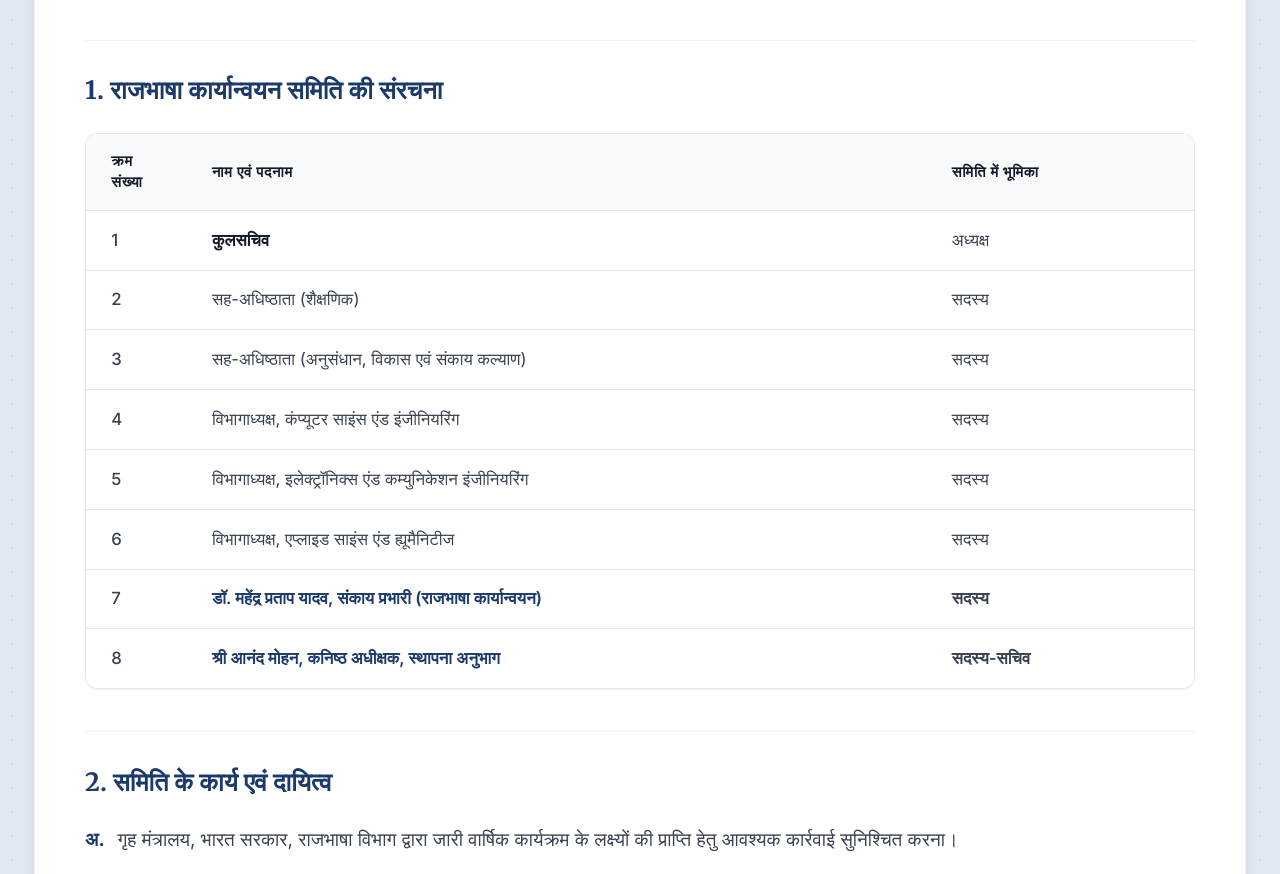
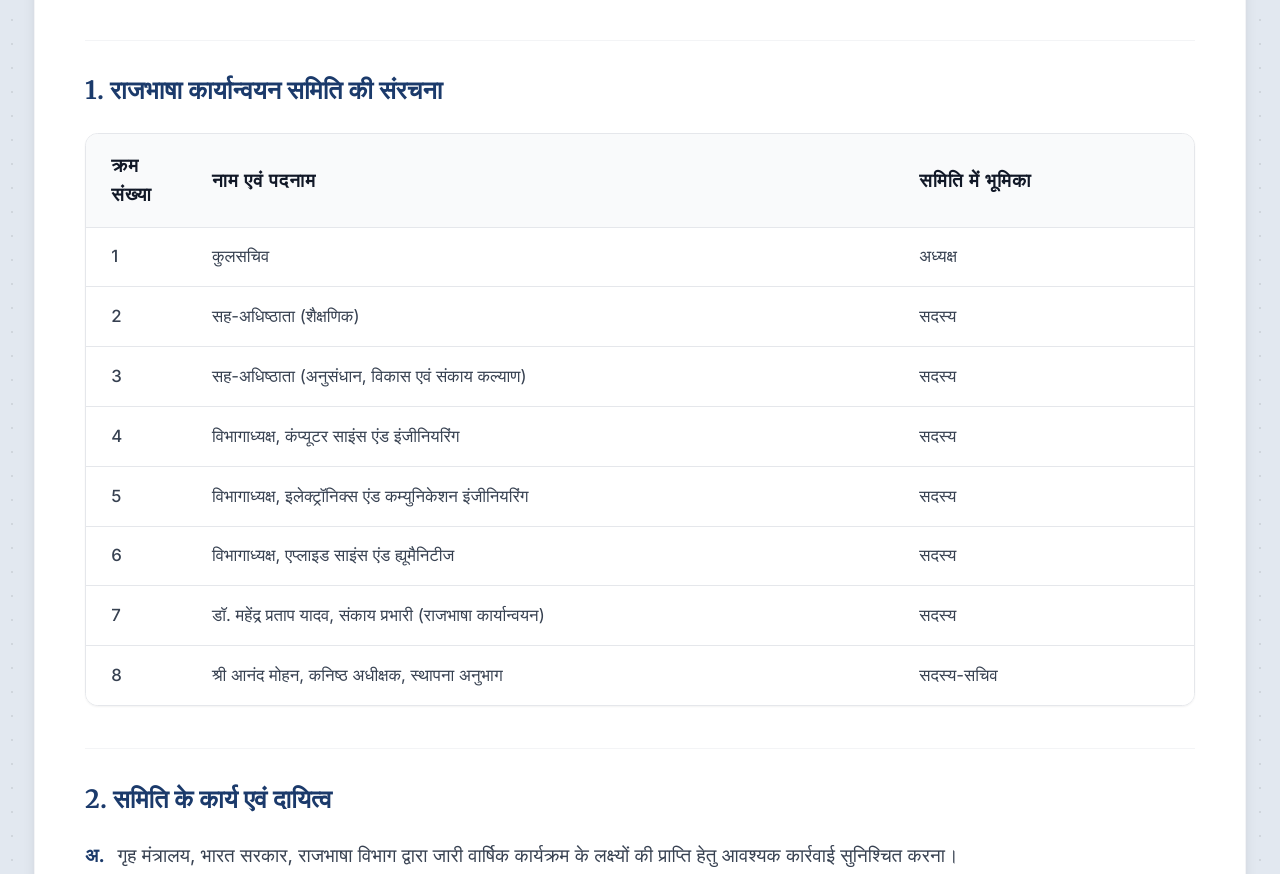
Before and after one commit to iiitp-official/website, a React (Vite) app: page /rajbhasha/samiti-baithak in a window 1280 px wide. Shown: the part 760-1634 px from the top of the page. Built offline with nearby package versions, Linux system fonts and the light colour scheme.

Commit message:
Updated funded projects

```diff
--- a/src/pages/FundedProjectsOngoingPage.jsx
+++ b/src/pages/FundedProjectsOngoingPage.jsx
@@ -67,7 +67,21 @@ const FundedProjectsOngoingPage = () => {
       duration: "5 Years",
       completionDate: "",
       grant: "81.5"
+    },
+    {
+      sno: 6,
+      faculty: "Dr. Dheeraj Dubey",
+      category: "Externally Sponsored",
+      agency: "ISRO",
+      pi: "PI: Dr. Dheeraj Dubey Co-PI: Dr. Jahnvi Tiwari",
+      title: "High Data Rate Channel Codec Architecture for Free Space Classical RF and Optical Communication",
+      startDate: "June 2026",
+      status: "Ongoing",
+      duration: "2 Years",
+      completionDate: "June 2028",
+      grant: "19"
     }
+
   ];
 
   return (
--- a/src/pages/RajbhashaBaithakPage.jsx
+++ b/src/pages/RajbhashaBaithakPage.jsx
@@ -43,13 +43,13 @@ const RajbhashaBaithakPage = () => {
               <table className="min-w-full divide-y divide-gray-200 dark:divide-gray-800 text-left">
                 <thead className="bg-gray-50 dark:bg-slate-900/50">
                   <tr>
-                    <th scope="col" className="px-6 py-4 text-sm font-bold text-gray-900 dark:text-white uppercase tracking-wider w-24">
+                    <th scope="col" className="px-6 py-4 text-lg font-bold text-gray-900 dark:text-white uppercase tracking-wider w-24">
                       क्रम संख्या
                     </th>
-                    <th scope="col" className="px-6 py-4 text-sm font-bold text-gray-900 dark:text-white uppercase tracking-wider">
+                    <th scope="col" className="px-6 py-4 text-lg font-bold text-gray-900 dark:text-white uppercase tracking-wider">
                       नाम एवं पदनाम
                     </th>
-                    <th scope="col" className="px-6 py-4 text-sm font-bold text-gray-900 dark:text-white uppercase tracking-wider">
+                    <th scope="col" className="px-6 py-4 text-lg font-bold text-gray-900 dark:text-white uppercase tracking-wider">
                       समिति में भूमिका
                     </th>
                   </tr>
@@ -57,7 +57,7 @@ const RajbhashaBaithakPage = () => {
                 <tbody className="bg-white dark:bg-surface-dark divide-y divide-gray-200 dark:divide-gray-800 text-gray-700 dark:text-gray-300 text-base">
                   <tr className="hover:bg-gray-50 dark:hover:bg-slate-900/30">
                     <td className="px-6 py-4 whitespace-nowrap font-medium">1</td>
-                    <td className="px-6 py-4 font-semibold text-gray-900 dark:text-white">कुलसचिव</td>
+                    <td className="px-6 py-4">कुलसचिव</td>
                     <td className="px-6 py-4 whitespace-nowrap">अध्यक्ष</td>
                   </tr>
                   <tr className="hover:bg-gray-50 dark:hover:bg-slate-900/30">
@@ -87,13 +87,13 @@ const RajbhashaBaithakPage = () => {
                   </tr>
                   <tr className="hover:bg-gray-50 dark:hover:bg-slate-900/30">
                     <td className="px-6 py-4 whitespace-nowrap font-medium">7</td>
-                    <td className="px-6 py-4 font-semibold text-primary dark:text-blue-400">डॉ. महेंद्र प्रताप यादव, संकाय प्रभारी (राजभाषा कार्यान्वयन)</td>
-                    <td className="px-6 py-4 whitespace-nowrap font-semibold">सदस्य</td>
+                    <td className="px-6 py-4">डॉ. महेंद्र प्रताप यादव, संकाय प्रभारी (राजभाषा कार्यान्वयन)</td>
+                    <td className="px-6 py-4 whitespace-nowrap">सदस्य</td>
                   </tr>
                   <tr className="hover:bg-gray-50 dark:hover:bg-slate-900/30">
                     <td className="px-6 py-4 whitespace-nowrap font-medium">8</td>
-                    <td className="px-6 py-4 font-semibold text-primary dark:text-blue-400">श्री आनंद मोहन, कनिष्ठ अधीक्षक, स्थापना अनुभाग</td>
-                    <td className="px-6 py-4 whitespace-nowrap font-semibold">सदस्य-सचिव</td>
+                    <td className="px-6 py-4">श्री आनंद मोहन, कनिष्ठ अधीक्षक, स्थापना अनुभाग</td>
+                    <td className="px-6 py-4 whitespace-nowrap">सदस्य-सचिव</td>
                   </tr>
                 </tbody>
               </table>
```
